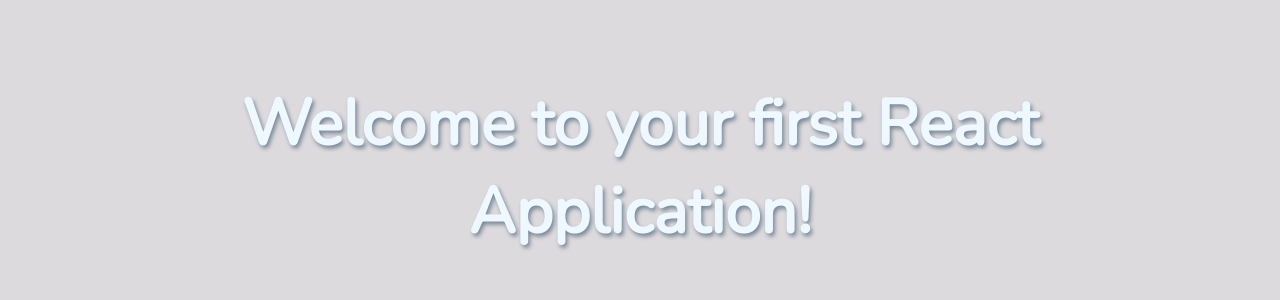
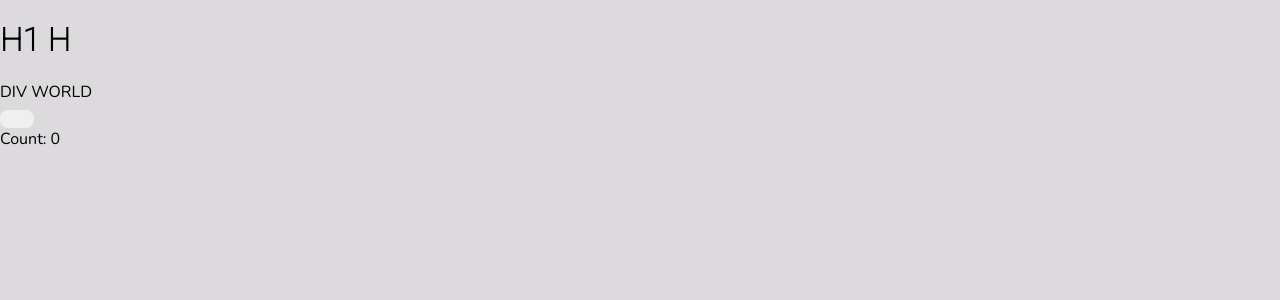
Before and after one commit to Taylor-Albright-NSS/honey-rae-repairs, a React (Vite) app: page / in a window 1280 px wide. Shown: the top 300 px of the page. Built offline with nearby package versions, Linux system fonts and the light colour scheme.

Commit message:
Finished "Writing your first react component"

```diff
--- a/src/App.jsx
+++ b/src/App.jsx
@@ -1,3 +1,37 @@
+import { useState } from "react"
+
 export const App = () => {
-  return <div className="welcome">Welcome to your first React Application!</div>
+  let [count, setCount] = useState(0) // [stateVariable, setterFunction]
+  const handleButtonClick = () => {
+    setCount(count + 1)
+  }
+  return (
+  <>
+    <h1>H1 H</h1>
+    <div>DIV WORLD</div>
+    <button onClick={() => console.log('works!')}></button>
+    <div>Count: {count}</div>
+  </>
+  )
 }
+
+export const VenuesList = () => {
+  const [venues, setVenues] = useState([])
+
+  /*
+    Get the venues and set them using setState
+    (We'll cover this in a later chapter)
+  */
+
+  return (
+    <ul>
+      {venues.map(venue => {
+        return (
+          <li className="venue" key={venue.id}>
+            {venue.name}
+          </li>
+        )
+      })}
+    </ul>
+  )
+}
```
